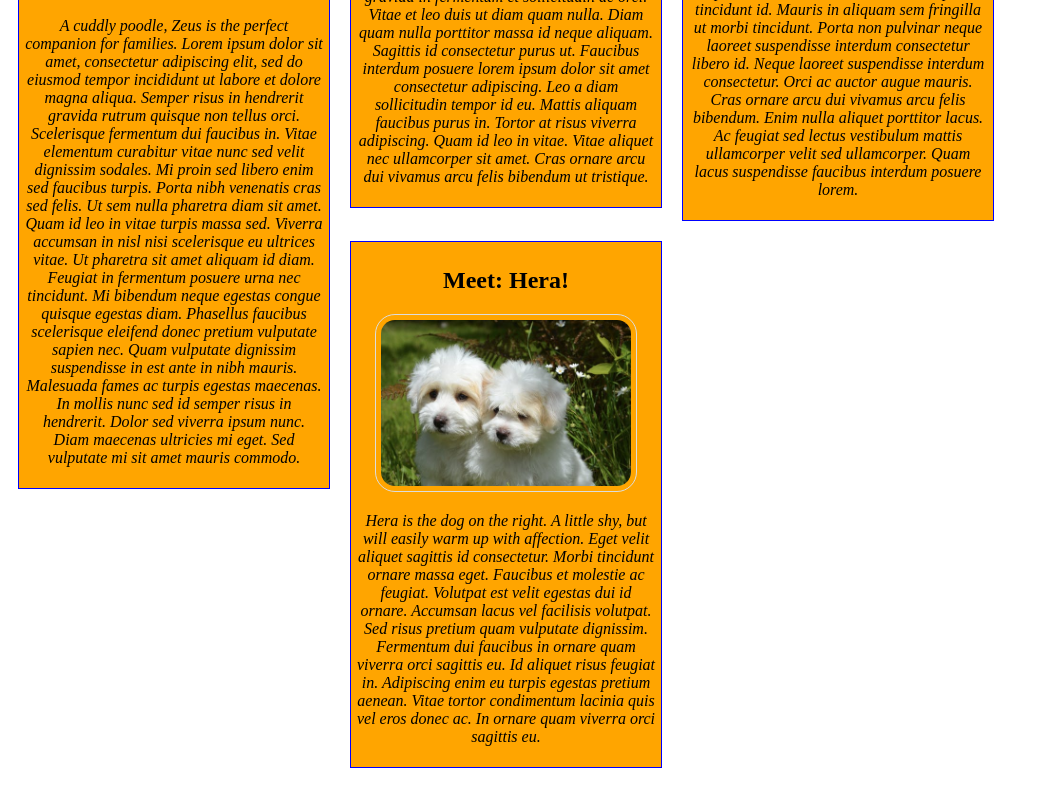
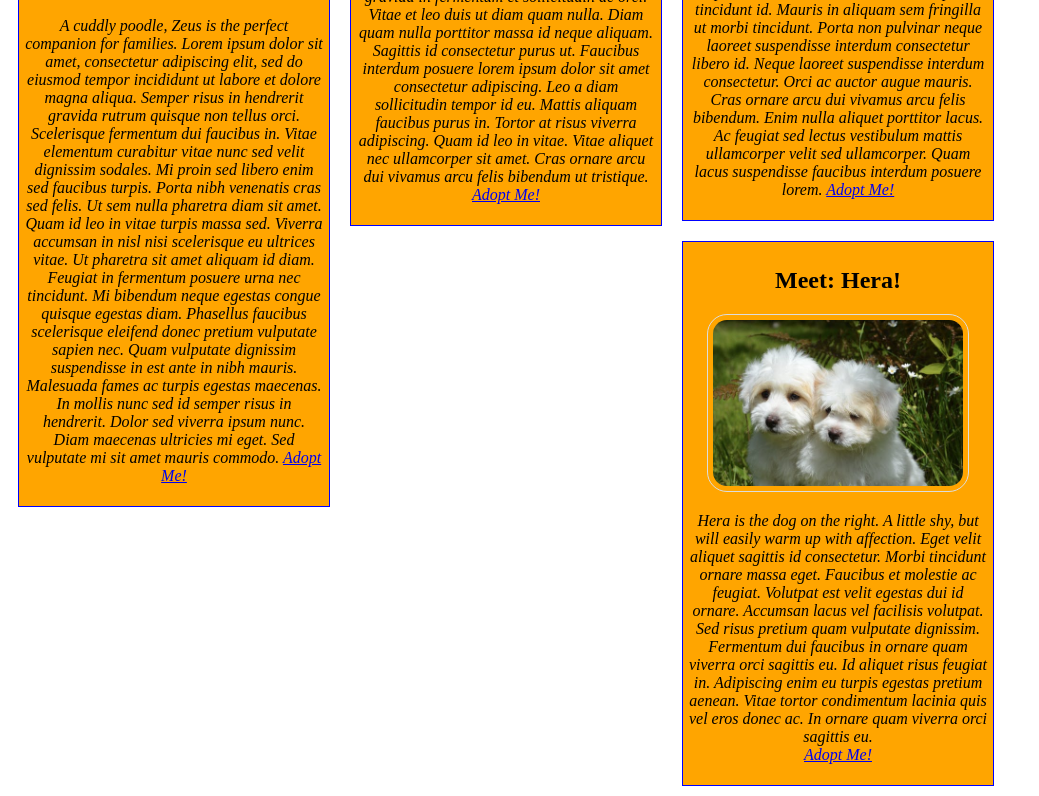
Before and after one commit to alicehsiao/animal-shelter, a plain HTML site: page index.html in a window 1280 px wide. Shown: the part 587-1383 px from the top of the page, without its empty margins (0-1039 px from the left). Drawn offline with Linux system fonts and the light colour scheme.

Commit message:
add links to an adoption application under each dog profile

```diff
--- a/index.html
+++ b/index.html
@@ -14,6 +14,8 @@
       <img src="img/dog1.jpg" alt="Zeus">
       <p>
         A cuddly poodle, Zeus is the perfect companion for families. Lorem ipsum dolor sit amet, consectetur adipiscing elit, sed do eiusmod tempor incididunt ut labore et dolore magna aliqua. Semper risus in hendrerit gravida rutrum quisque non tellus orci. Scelerisque fermentum dui faucibus in. Vitae elementum curabitur vitae nunc sed velit dignissim sodales. Mi proin sed libero enim sed faucibus turpis. Porta nibh venenatis cras sed felis. Ut sem nulla pharetra diam sit amet. Quam id leo in vitae turpis massa sed. Viverra accumsan in nisl nisi scelerisque eu ultrices vitae. Ut pharetra sit amet aliquam id diam. Feugiat in fermentum posuere urna nec tincidunt. Mi bibendum neque egestas congue quisque egestas diam. Phasellus faucibus scelerisque eleifend donec pretium vulputate sapien nec. Quam vulputate dignissim suspendisse in est ante in nibh mauris. Malesuada fames ac turpis egestas maecenas. In mollis nunc sed id semper risus in hendrerit. Dolor sed viverra ipsum nunc. Diam maecenas ultricies mi eget. Sed vulputate mi sit amet mauris commodo.
+        <a href="http://members.petfinder.com/~NJ623/form.html">Adopt Me!</a>
+        </br>
       </p>
     </div>
     <div class="column">
@@ -21,6 +23,8 @@
       <img src="img/dog2.jpg" alt="Poseidon">
       <p>
         Poseidon loves playing fetch and would do well with an active family. Vel turpis nunc eget lorem dolor sed viverra ipsum. Libero justo laoreet sit amet cursus sit amet dictum sit. Habitant morbi tristique senectus et. Nullam eget felis eget nunc. Gravida quis blandit turpis cursus in. Amet justo donec enim diam vulputate. Vestibulum lorem sed risus ultricies tristique nulla. A condimentum vitae sapien pellentesque habitant. Mauris augue neque gravida in fermentum et sollicitudin ac orci. Vitae et leo duis ut diam quam nulla. Diam quam nulla porttitor massa id neque aliquam. Sagittis id consectetur purus ut. Faucibus interdum posuere lorem ipsum dolor sit amet consectetur adipiscing. Leo a diam sollicitudin tempor id eu. Mattis aliquam faucibus purus in. Tortor at risus viverra adipiscing. Quam id leo in vitae. Vitae aliquet nec ullamcorper sit amet. Cras ornare arcu dui vivamus arcu felis bibendum ut tristique.
+        <a href="http://members.petfinder.com/~NJ623/form.html">Adopt Me!</a>
+        </br>
       </p>
     </div>
     <div class="column">
@@ -28,6 +32,8 @@
       <img src="img/dog3.jpg" alt="Ares">
       <p>
         Still a puppy, Ares still needs to be house-trained. But isn't he the cutest? Magna etiam tempor orci eu lobortis elementum nibh tellus molestie. Id volutpat lacus laoreet non curabitur gravida arcu. Facilisis leo vel fringilla est ullamcorper eget nulla facilisi etiam. Urna cursus eget nunc scelerisque. At volutpat diam ut venenatis. Gravida dictum fusce ut placerat orci. Non diam phasellus vestibulum lorem sed risus ultricies tristique nulla. Fermentum iaculis eu non diam phasellus vestibulum. Lacus sed turpis tincidunt id. Mauris in aliquam sem fringilla ut morbi tincidunt. Porta non pulvinar neque laoreet suspendisse interdum consectetur libero id. Neque laoreet suspendisse interdum consectetur. Orci ac auctor augue mauris. Cras ornare arcu dui vivamus arcu felis bibendum. Enim nulla aliquet porttitor lacus. Ac feugiat sed lectus vestibulum mattis ullamcorper velit sed ullamcorper. Quam lacus suspendisse faucibus interdum posuere lorem.
+        <a href="http://members.petfinder.com/~NJ623/form.html">Adopt Me!</a>
+        </br>
       </p>
     </div>
     <div class="column">
@@ -35,6 +41,8 @@
       <img src="img/dog5.jpg" alt="Hera">
       <p>
         Hera is the dog on the right. A little shy, but will easily warm up with affection. Eget velit aliquet sagittis id consectetur. Morbi tincidunt ornare massa eget. Faucibus et molestie ac feugiat. Volutpat est velit egestas dui id ornare. Accumsan lacus vel facilisis volutpat. Sed risus pretium quam vulputate dignissim. Fermentum dui faucibus in ornare quam viverra orci sagittis eu. Id aliquet risus feugiat in. Adipiscing enim eu turpis egestas pretium aenean. Vitae tortor condimentum lacinia quis vel eros donec ac. In ornare quam viverra orci sagittis eu.
+        </br>
+        <a href="http://members.petfinder.com/~NJ623/form.html">Adopt Me!</a>
       </p>
     </div>
   </body>
```
